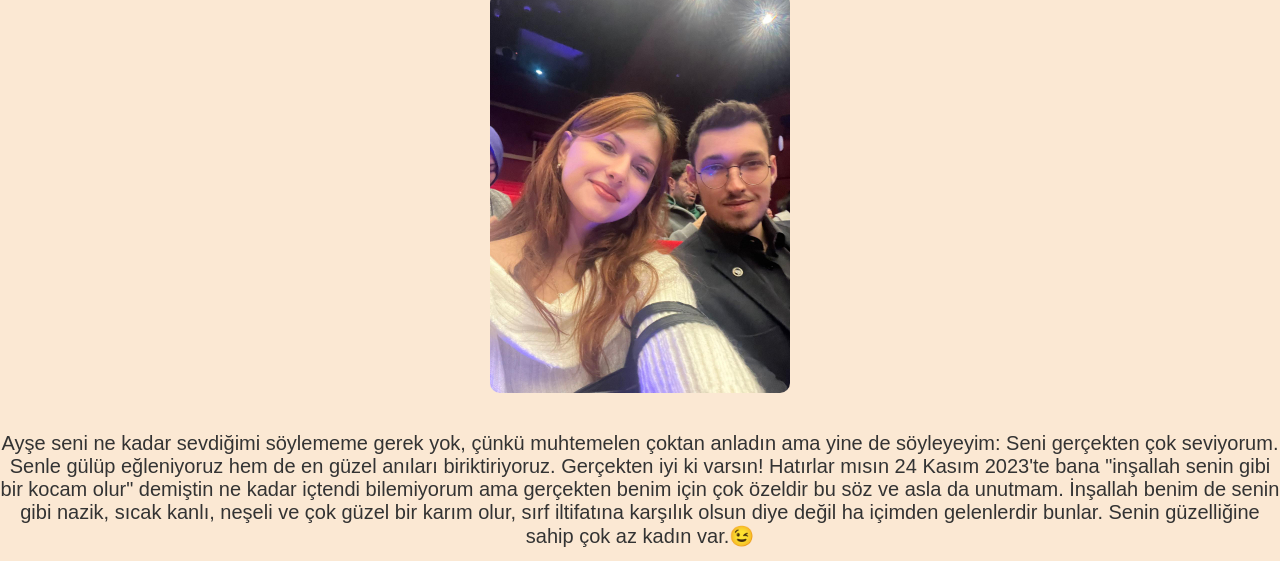
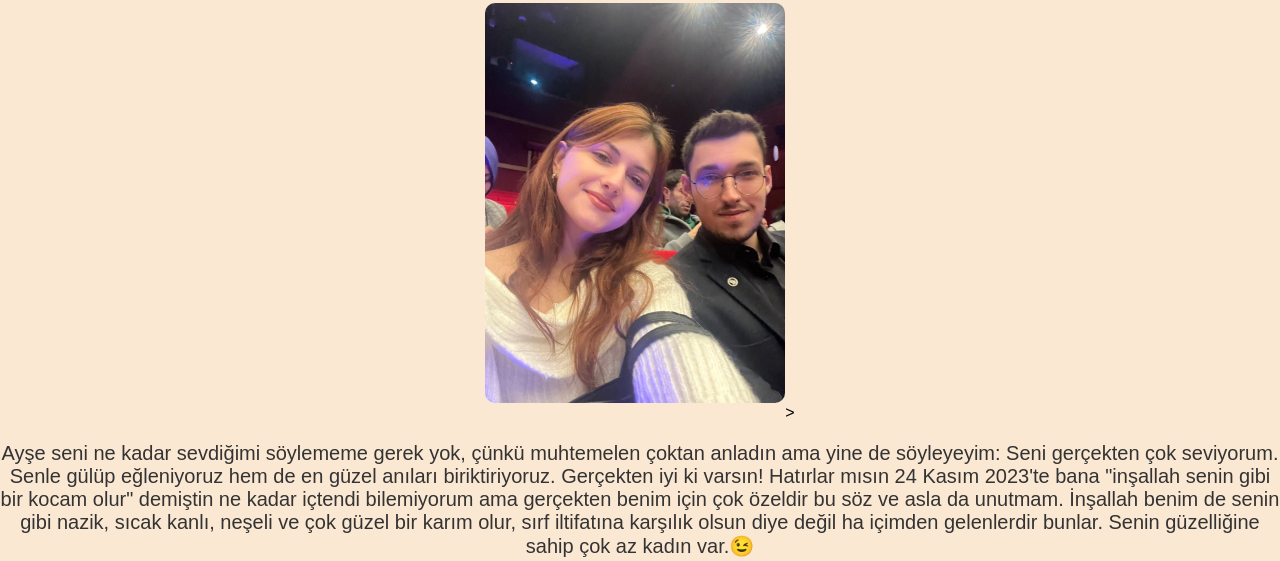
Before and after one commit to benyag1z/aysest, a plain HTML site: page index.html in a window 1280 px wide. Both pictures are taken after a click on the button "Sadece Dünyanın En Güzel Kızı Tıklayabilir". Shown: the top 561 px of the page. Drawn offline with Linux system fonts and the light colour scheme.

Commit message:
Update index.html

```diff
--- a/index.html
+++ b/index.html
@@ -70,8 +70,7 @@
     <button class="button" onclick="showMessage()">Sadece Dünyanın En Güzel Kızı Tıklayabilir</button>
 
     <div class="message">
-    <div style="margin-top: 20px;">
-        <img src="ayse-foto.jpg" alt="Ayşe">
+        <img src="ayse-foto.jpg" alt="Ayşe" style="margin-top: 20px;">>
         <p>Ayşe seni ne kadar sevdiğimi söylememe gerek yok, çünkü muhtemelen çoktan anladın ama yine de söyleyeyim: Seni gerçekten çok seviyorum. Senle gülüp eğleniyoruz hem de en güzel anıları biriktiriyoruz. Gerçekten iyi ki varsın! Hatırlar mısın 24 Kasım 2023'te bana "inşallah senin gibi bir kocam olur" demiştin ne kadar içtendi bilemiyorum ama gerçekten benim için çok özeldir bu söz ve asla da unutmam. İnşallah benim de senin gibi nazik, sıcak kanlı, neşeli ve çok güzel bir karım olur, sırf iltifatına karşılık olsun diye değil ha içimden gelenlerdir bunlar. Senin güzelliğine sahip çok az kadın var.😉 </p>
         <img src="tebrik-gif.gif" alt="Tebrikler GIF" class="gif">
 
```
